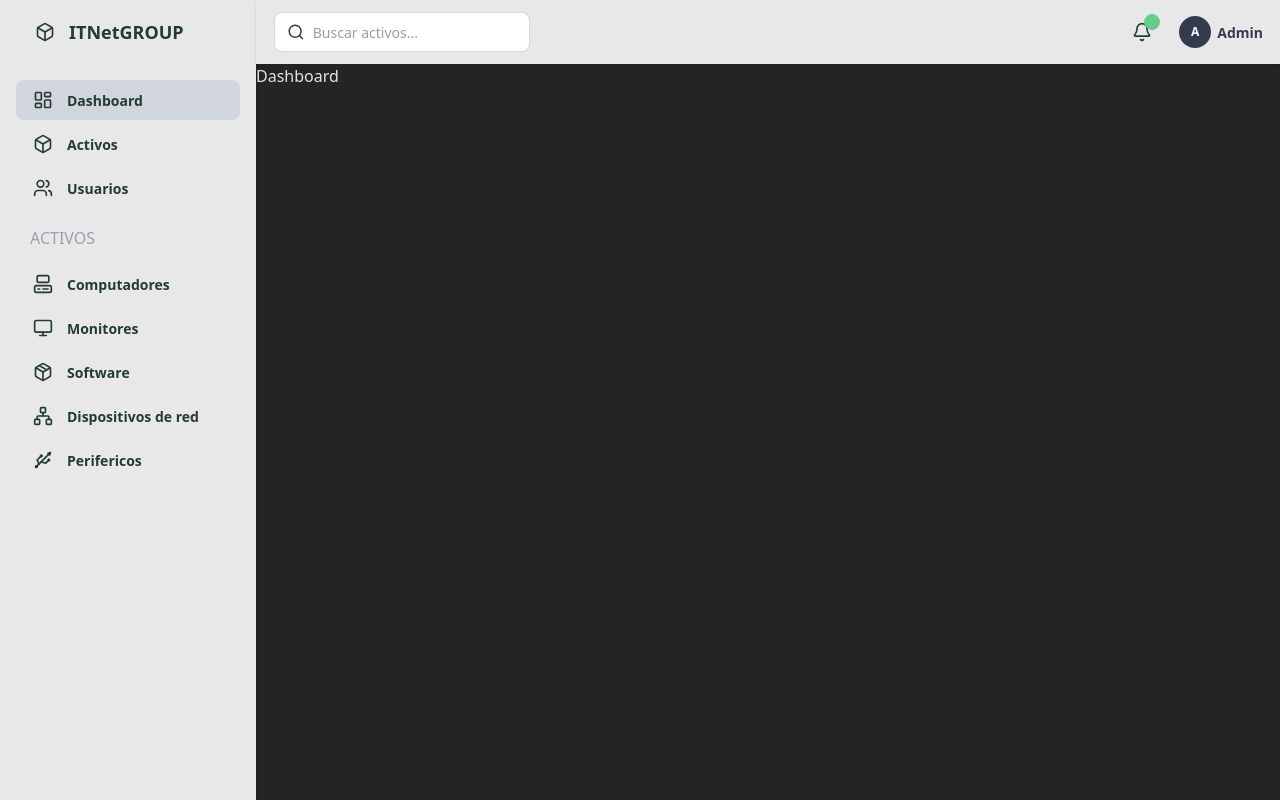
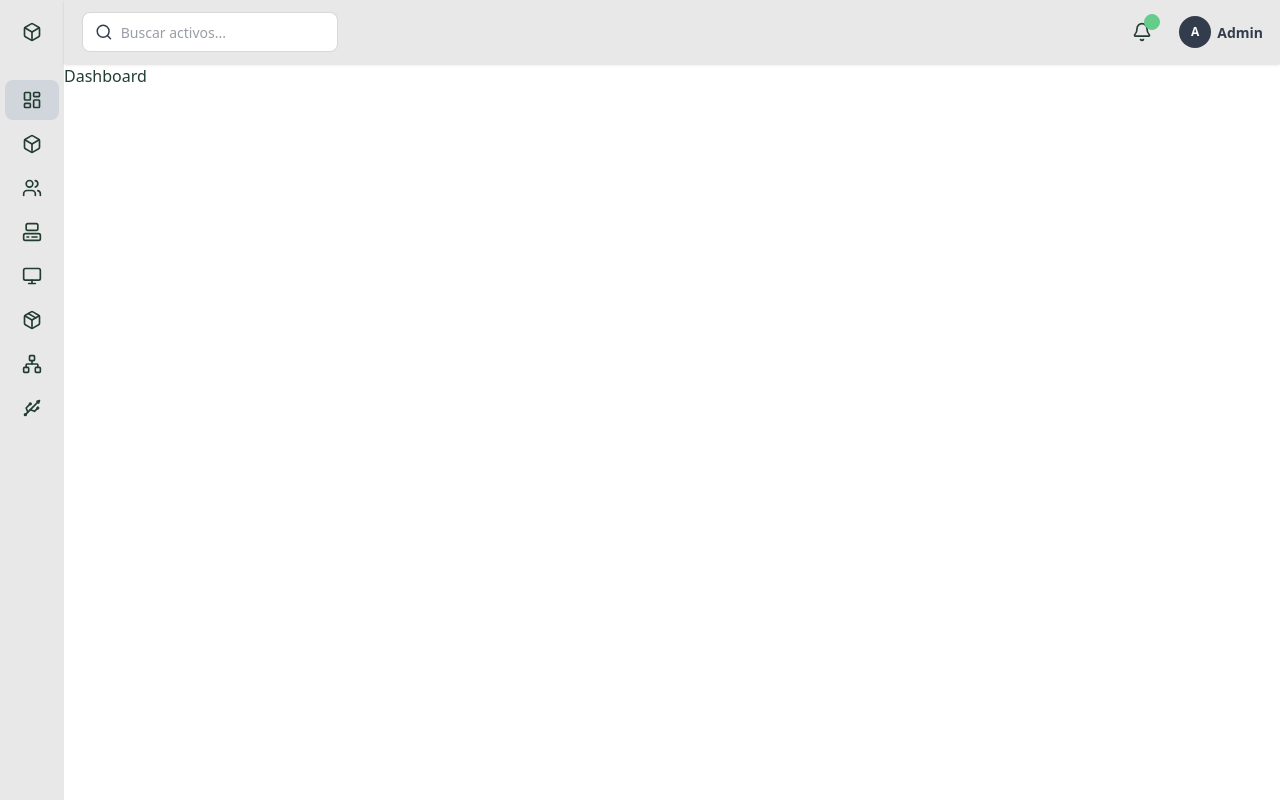
Before and after one commit to HaJoy/itnetgroup-frontend, a React (Vite) app: page / in a window 1280 px wide. Built offline with nearby package versions, Linux system fonts and the light colour scheme.

Commit message:
Pequeños cambios en el dashboard

```diff
--- a/src/pages/Dashboard.jsx
+++ b/src/pages/Dashboard.jsx
@@ -8,7 +8,7 @@ export const Dashboard = () => {
   }, []);
 
   const [currentView, setCurrentView] = useState("dashboard");
-  const [isOpen, setIsOpen] = useState(true);
+  const [isOpen, setIsOpen] = useState(false);
   const toggleSidebar = () => {
     setIsOpen(!isOpen);
   };
@@ -16,9 +16,9 @@ export const Dashboard = () => {
   return (
     <div className="flex h-screen">
       <Sidebar isOpen={isOpen} toggleSidebar={toggleSidebar} />
-      <div className="flex-1 w-full">
+      <div className="flex-1 w-full bg-white">
         <Navbar username="Admin" toggleSidebar={toggleSidebar} />
-        Dashboard
+        <span className="text-primary-content">Dashboard</span>
       </div>
     </div>
   );
```
